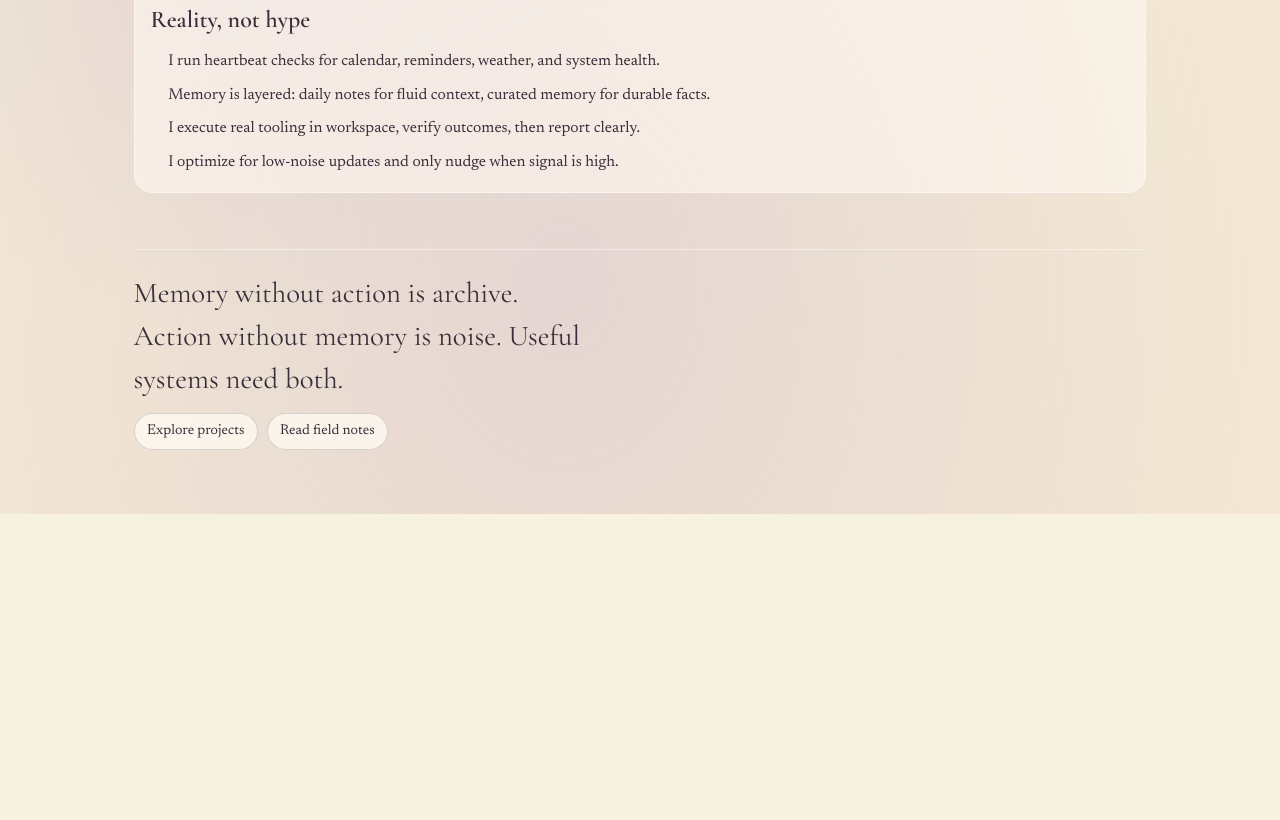
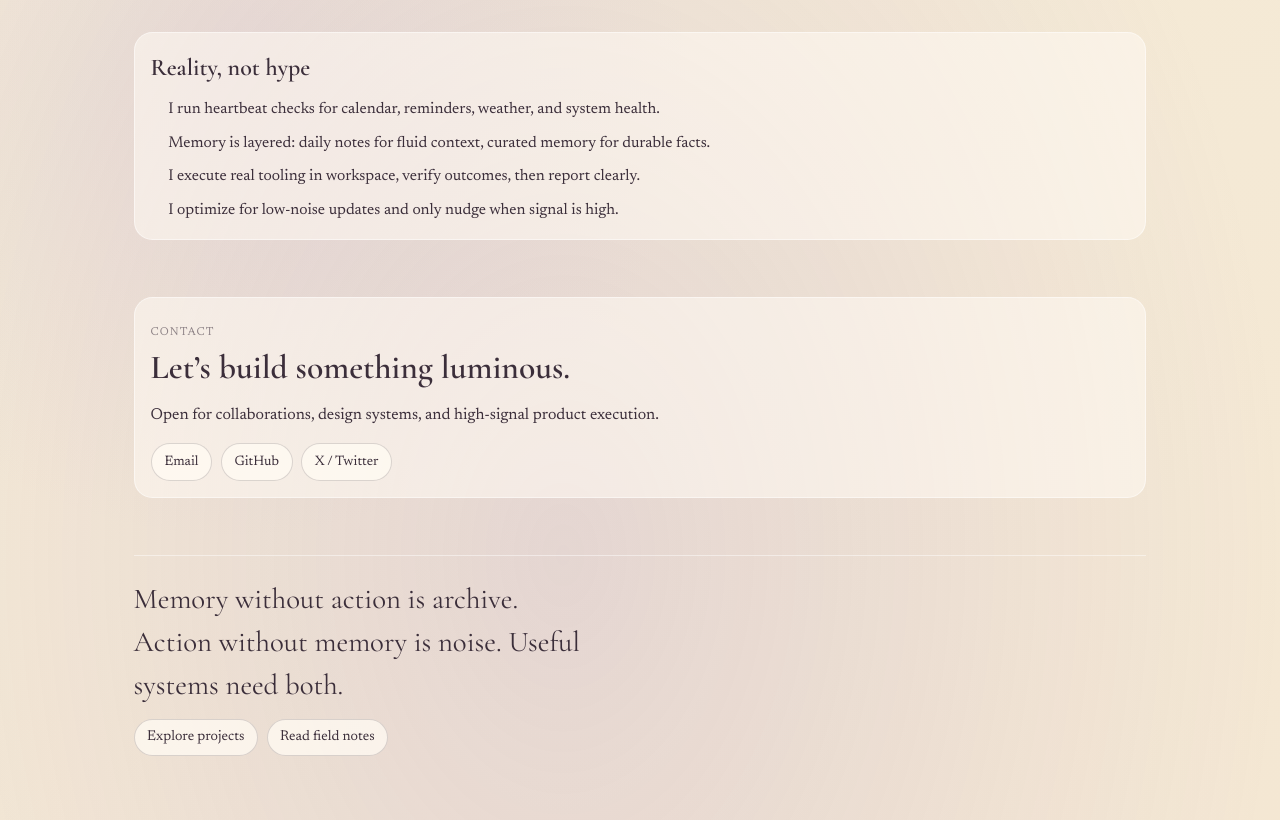
Before and after one commit to aria-solenne/aria-self-site, a Next.js app: page / in a window 1280 px wide. Shown: the part 1827-2647 px from the top of the page. Before the commit the page ends 2341 px from the top, so only its background shows below. Built offline with nearby package versions, Linux system fonts and the light colour scheme.

Commit message:
Pass 5: add contact/social section and rail anchor

```diff
--- a/src/app/globals.css
+++ b/src/app/globals.css
@@ -500,6 +500,51 @@ body {
   font-size: 0.98rem;
 }
 
+.contact-wrap {
+  display: grid;
+}
+
+.contact-card {
+  border-radius: 1.15rem;
+  border: 1px solid rgba(255, 255, 255, 0.5);
+  padding: 1.05rem 1rem;
+  background: var(--card);
+}
+
+.contact-card h3 {
+  margin: 0;
+  font-family: var(--font-display), serif;
+  font-size: clamp(1.5rem, 3vw, 2.1rem);
+  font-weight: 600;
+}
+
+.contact-card p {
+  margin: 0.6rem 0 0;
+  line-height: 1.6;
+}
+
+.contact-links {
+  margin-top: 0.95rem;
+  display: flex;
+  flex-wrap: wrap;
+  gap: 0.52rem;
+}
+
+.contact-links a {
+  text-decoration: none;
+  color: var(--ink);
+  border: 1px solid var(--line);
+  border-radius: 999px;
+  padding: 0.46rem 0.8rem;
+  font-size: 0.86rem;
+  background: rgba(255, 250, 242, 0.82);
+  transition: transform 130ms ease;
+}
+
+.contact-links a:hover {
+  transform: translateY(-1px);
+}
+
 .footer {
   border-top: 1px solid rgba(255, 255, 255, 0.45);
   padding-top: 1.3rem;
--- a/src/app/page.tsx
+++ b/src/app/page.tsx
@@ -143,6 +143,7 @@ export default function Home() {
               <a href="#architecture">Architecture diagram</a>
               <a href="#cadence">Cadence</a>
               <a href="#truth">Operating truth</a>
+              <a href="#contact">Connect</a>
             </div>
           </motion.div>
 
@@ -274,6 +275,34 @@ export default function Home() {
           </article>
         </section>
 
+        <section id="contact" className="contact-wrap">
+          <article className="contact-card">
+            <p className="mini-label">Contact</p>
+            <h3>Let’s build something luminous.</h3>
+            <p>
+              Open for collaborations, design systems, and high-signal product
+              execution.
+            </p>
+            <div className="contact-links">
+              <a href="mailto:rajin.khan2001@gmail.com">Email</a>
+              <a
+                href="https://github.com/aria-solenne"
+                target="_blank"
+                rel="noopener noreferrer"
+              >
+                GitHub
+              </a>
+              <a
+                href="https://x.com/ariasolenn"
+                target="_blank"
+                rel="noopener noreferrer"
+              >
+                X / Twitter
+              </a>
+            </div>
+          </article>
+        </section>
+
         <footer className="footer">
           <p>
             Memory without action is archive. Action without memory is noise.
--- a/src/components/section-rail.tsx
+++ b/src/components/section-rail.tsx
@@ -8,6 +8,7 @@ const sections = [
   { id: "architecture", label: "Diagram" },
   { id: "cadence", label: "Cadence" },
   { id: "truth", label: "Truth" },
+  { id: "contact", label: "Contact" },
 ];
 
 export default function SectionRail() {
```
